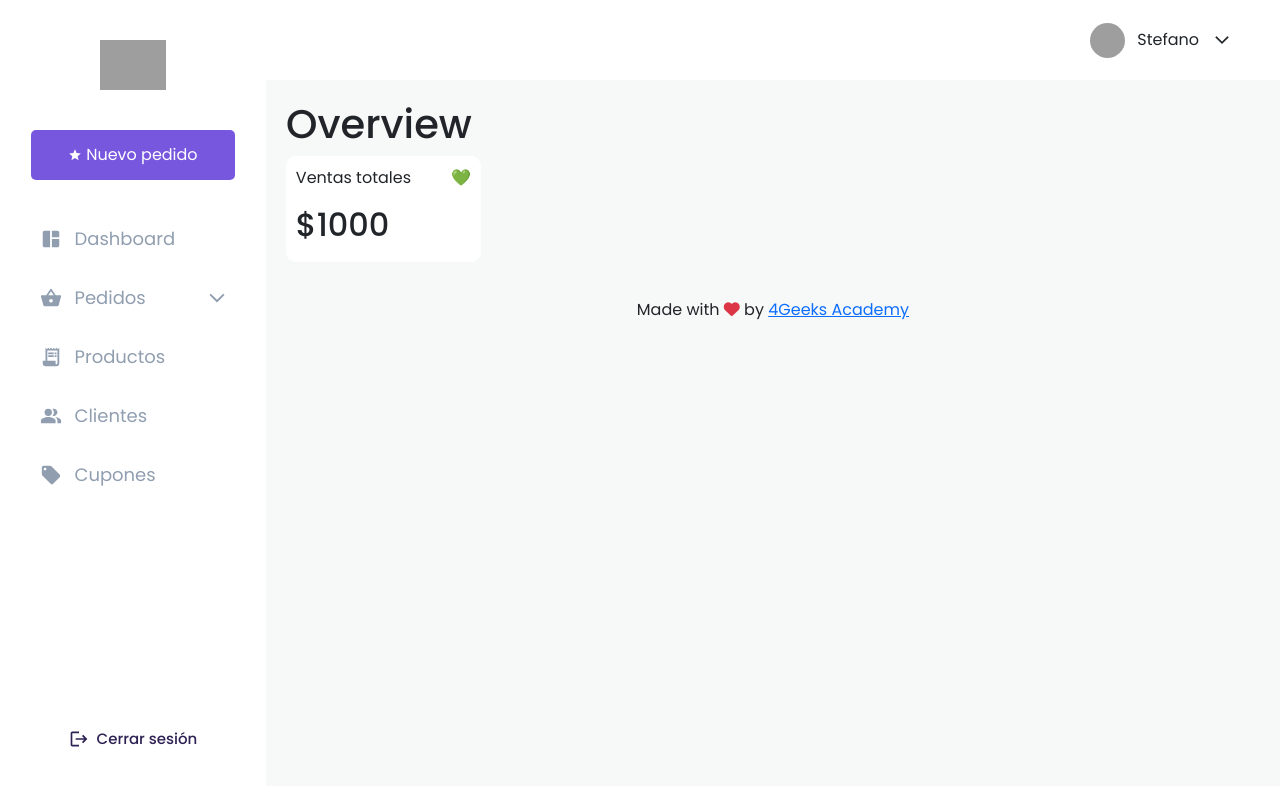
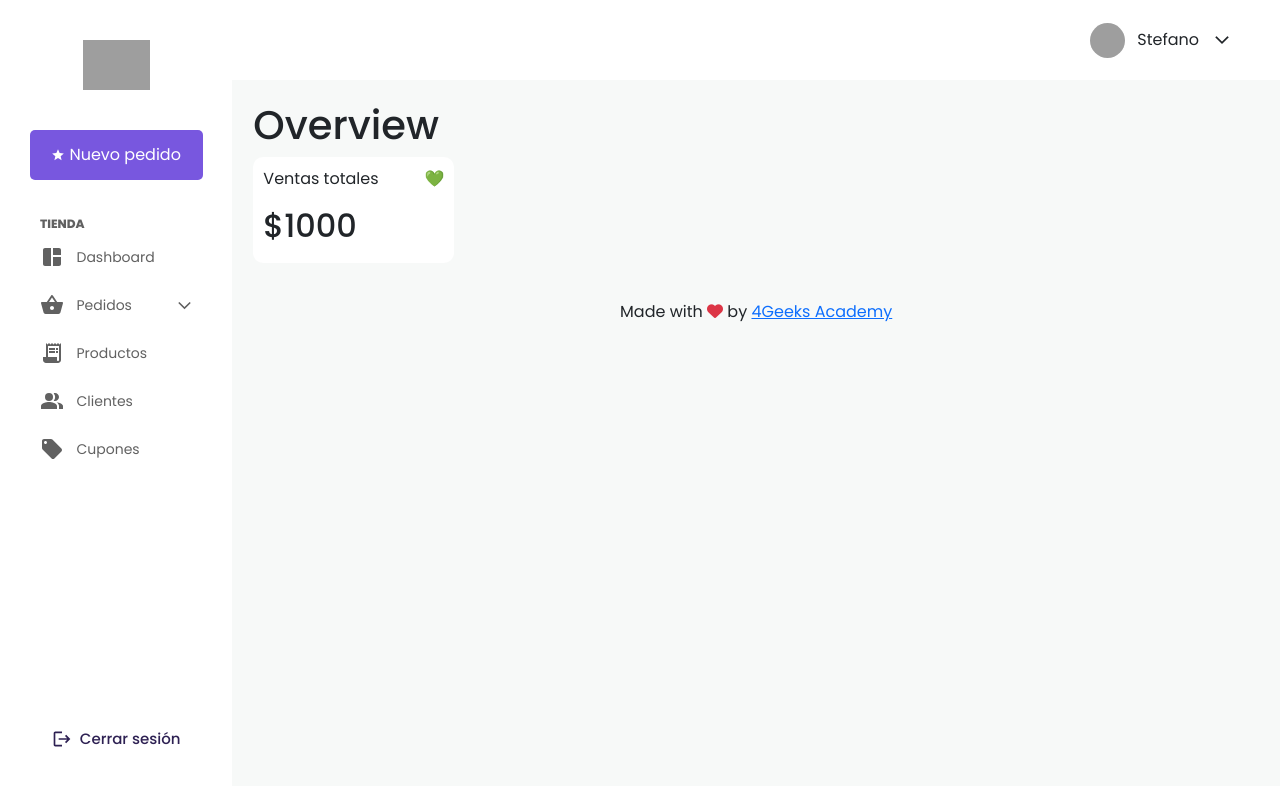
Before and after one commit to 4GeeksAcademy/bizzy, a React app: page / in a window 1280 px wide. Built offline with nearby package versions, Linux system fonts and the light colour scheme; no server answers; grey boxes are pictures that could not be loaded.

Commit message:
Changes to CSS👨‍🎨

```diff
--- a/src/front/js/component/navbar.js
+++ b/src/front/js/component/navbar.js
@@ -1,16 +1,16 @@
 import React from "react";
 import { MdArrowForwardIos } from "react-icons/md"
-import "../../styles/sidebar.css";
+import "../../styles/navigation.css";
 import { Link } from "react-router-dom";
 
 export const Navbar = () => {
 	return (
 		<nav className="navbar-main">
-			<span className="navbar-user">
+			<div className="navbar-user">
 				<img className="navbar-user-icon"  src="https://cdn.pixabay.com/photo/2015/10/05/22/37/blank-profile-picture-973460_640.png"/>
 				Stefano
 				<MdArrowForwardIos className="navbar-user-arrow"/>
-			</span>
+			</div>
 		</nav>
 	);
 };
--- a/src/front/js/component/sidebar.js
+++ b/src/front/js/component/sidebar.js
@@ -1,7 +1,7 @@
 import React from "react";
 import { MdSpaceDashboard, MdShoppingBasket, MdReceiptLong, MdPeopleAlt, MdLocalOffer, MdArrowForwardIos, MdStar, MdLogout } from "react-icons/md"
 import { Link } from "react-router-dom";
-import "../../styles/sidebar.css";
+import "../../styles/navigation.css";
 
 
 export const Sidebar = () => {
@@ -9,12 +9,13 @@ export const Sidebar = () => {
 		<div id="sidebar">
             <img src="https://www.nic.do/wp-content/uploads/2016/10/logo-placeholder-3.jpg" className="sidebar-logo"/>
             <button className="shrt-order-btn"><MdStar className="order-heart"/>Nuevo pedido</button>
-            <span className="menu-item"><MdSpaceDashboard className="menu-icon"/>   Dashboard </span>
-            <span className="menu-item"><MdShoppingBasket className="menu-icon"/>   Pedidos <MdArrowForwardIos className="expand-item"/> </span>
-            <span className="menu-item"><MdReceiptLong className="menu-icon"/>   Productos </span>
-            <span className="menu-item"><MdPeopleAlt className="menu-icon"/>   Clientes </span>
-            <span className="menu-item"><MdLocalOffer className="menu-icon"/>   Cupones </span>
-            <span className="menu-logout"><MdLogout className="logout-icon"/>   Cerrar sesión </span>
+            <div className="menu-title">TIENDA</div>
+            <div className="menu-item"><MdSpaceDashboard className="menu-icon"/>   Dashboard </div>
+            <div className="menu-item"><MdShoppingBasket className="menu-icon"/>   Pedidos <MdArrowForwardIos className="expand-item"/> </div>
+            <div className="menu-item"><MdReceiptLong className="menu-icon"/>   Productos </div>
+            <div className="menu-item"><MdPeopleAlt className="menu-icon"/>   Clientes </div>
+            <div className="menu-item"><MdLocalOffer className="menu-icon"/>   Cupones </div>
+            <div className="menu-logout"><MdLogout className="logout-icon"/>   Cerrar sesión </div>
         </div>
 	);
 };
--- a/src/front/styles/sidebar.css
+++ b/src/front/styles/navigation.css
@@ -5,29 +5,36 @@
     top: 0;
     display: flex;
     flex-direction: column;
-    width: 325px;
+    width: 275px;
     align-items: center;
 }
 
 .menu-item{
     display:flex;
     align-items: center;
-    font-size: 18px;
-    padding: 10px 20px;
-    margin-bottom: 12px;
+    font-size: 14px;
+    padding: 12px 20px;
     width: 100%;
     align-self:flex-start;
-    color:#909EB0;
+    color:#616161;
 }
 
 .menu-icon{
-    font-size: 22px;
+    font-size: 24px;
     margin-right: 12.5px;
+}
+
+.menu-title{
+    color: #616161;
+    font-weight: 800;
+    font-size: 12px;
+    padding-left: 20px;
+    align-self: start;
 }
 
 .expand-item{
     margin-left: auto;
-    font-size: 18px;
+    font-size: 15px;
     transform: rotate(90deg);
 }
 
```
